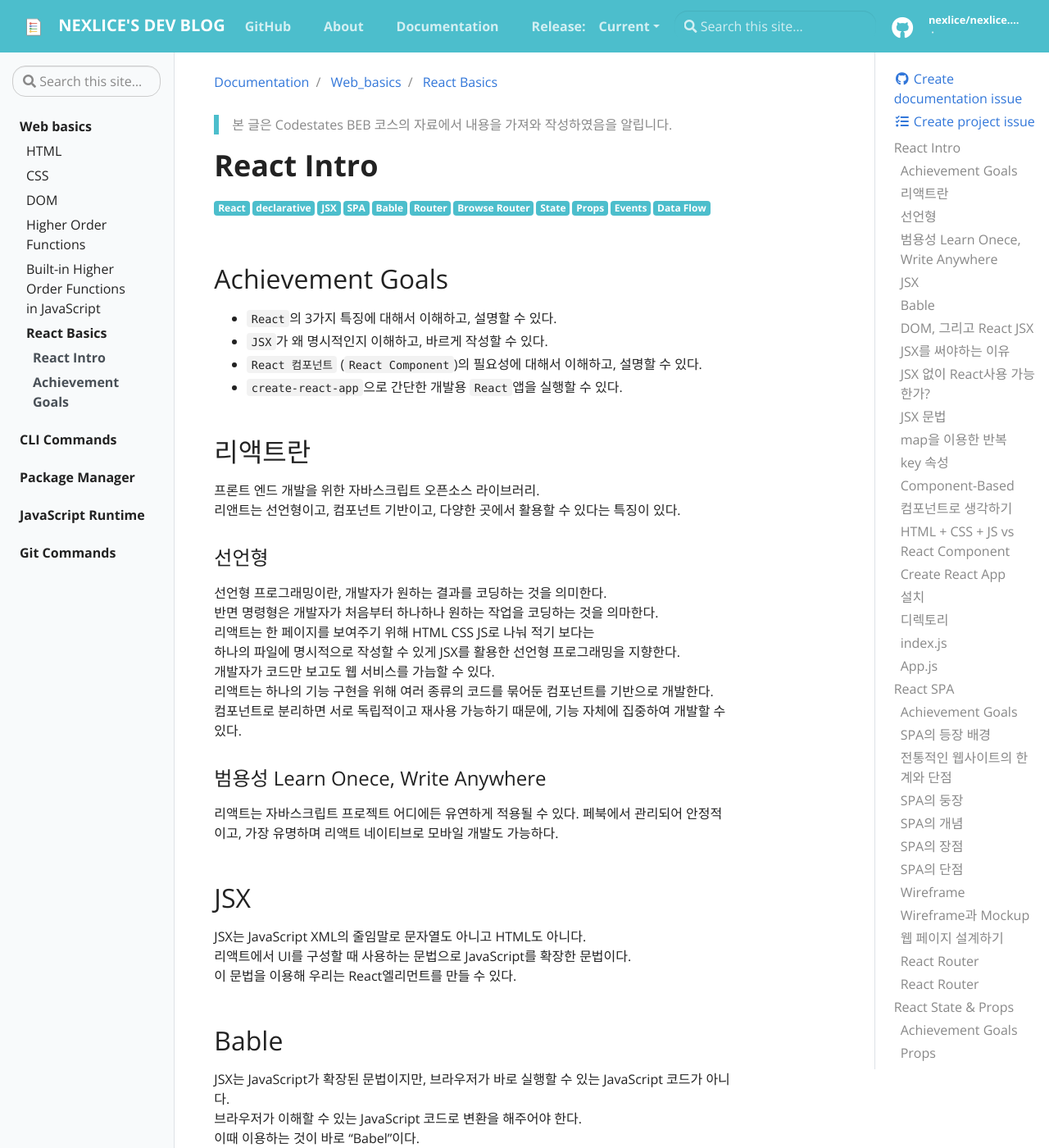
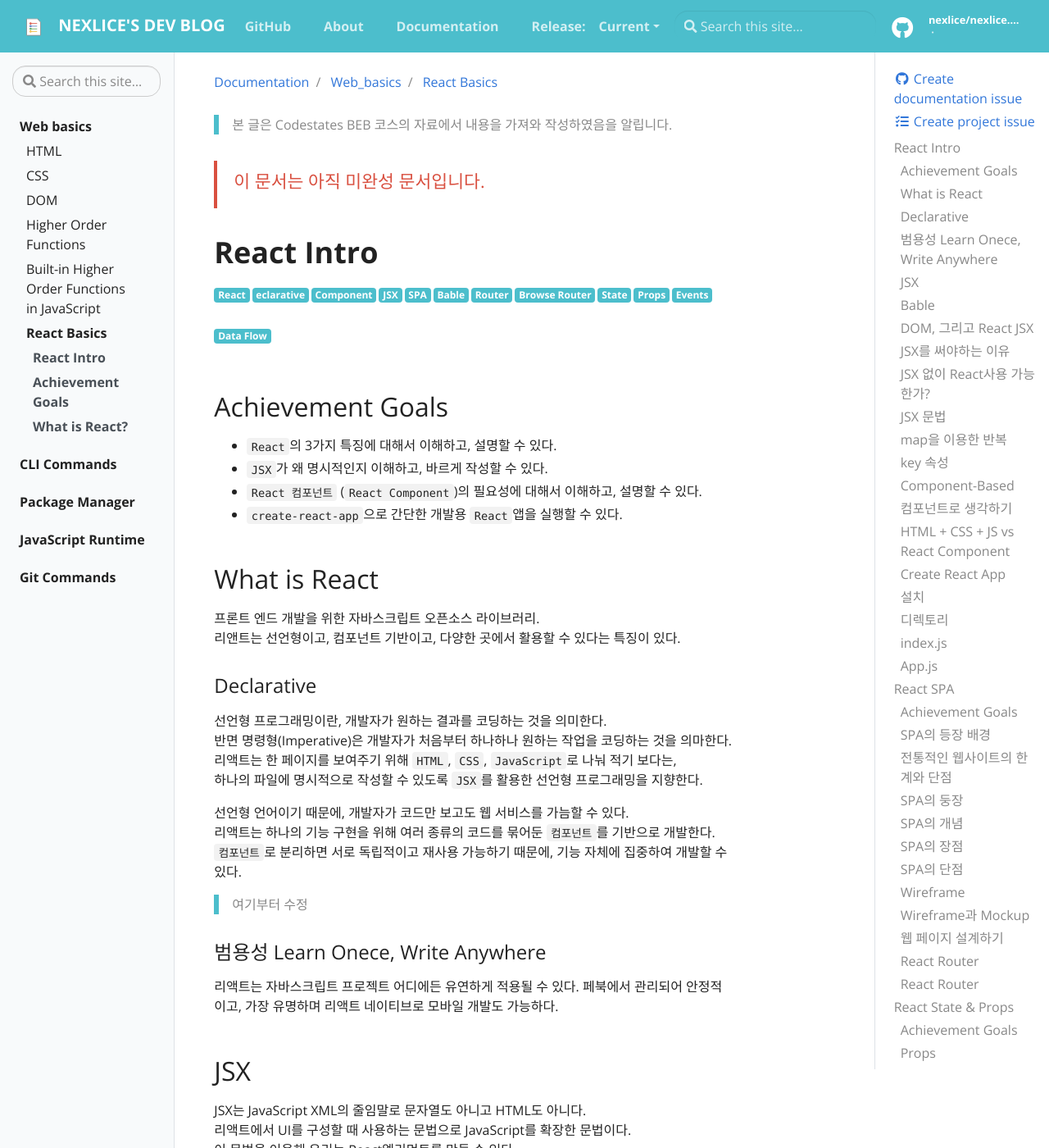
Before and after one commit to nexlice/nexlice.github.io, a Jekyll site: the page built from _docs/Web_Basics/react-basics.md, in a window 1280 px wide and 1400 px high. Shown: the whole window at 82% size. Built offline with Jekyll 4.4.1, drawn with Linux system fonts in a browser that asks for light colours.

Commit message:
docs: minor fix

```diff
--- a/_data/toc.yml
+++ b/_data/toc.yml
@@ -102,6 +102,8 @@
           url: "docs/Web_Basics/react-basics#react-intro"
         - title: Achievement Goals
           url: "docs/Web_Basics/react-basics#achievement-goals"
+        - title: What is React?
+          url: "docs/Web_Basics/react-basics#what-is-react"
 
 
 - title: "CLI Commands"
--- a/_docs/Web_Basics/react-basics.md
+++ b/_docs/Web_Basics/react-basics.md
@@ -2,7 +2,8 @@
 title: React Basics
 tags:
  - React
- - declarative
+ - eclarative
+ - Component
  - JSX
  - SPA
  - Bable
@@ -18,6 +19,8 @@
 
 >   본 글은 Codestates BEB 코스의 자료에서 내용을 가져와 작성하였음을 알립니다.
 
+{% include alert.html type="danger" title="이 문서는 아직 미완성 문서입니다." %}
+
 # React Intro
 
 ## Achievement Goals
@@ -26,19 +29,21 @@
 - `React 컴포넌트` (`React Component`)의 필요성에 대해서 이해하고, 설명할 수 있다.
 - `create-react-app`으로 간단한 개발용 `React`앱을 실행할 수 있다.
 
-## 리액트란
+## What is React
 프론트 엔드 개발을 위한 자바스크립트 오픈소스 라이브러리.
 리앤트는 선언형이고, 컴포넌트 기반이고, 다양한 곳에서 활용할 수 있다는 특징이 있다.
 
-### 선언형
+### Declarative
 선언형 프로그래밍이란, 개발자가 원하는 결과를 코딩하는 것을 의미한다.
-반면 명령형은 개발자가 처음부터 하나하나 원하는 작업을 코딩하는 것을 의마한다.
-리액트는 한 페이지를 보여주기 위해 HTML CSS JS로 나눠 적기 보다는
-하나의 파일에 명시적으로 작성할 수 있게 JSX를 활용한 선언형 프로그래밍을 지향한다.
-개발자가 코드만 보고도 웹 서비스를 가늠할 수 있다.
-리액트는 하나의 기능 구현을 위해 여러 종류의 코드를 묶어둔 컴포넌트를 기반으로 개발한다.
-컴포넌트로 분리하면 서로 독립적이고 재사용 가능하기 때문에, 기능 자체에 집중하여 개발할 수 있다.
+반면 명령형(Imperative)은 개발자가 처음부터 하나하나 원하는 작업을 코딩하는 것을 의마한다.
+리액트는 한 페이지를 보여주기 위해 `HTML`, `CSS`, `JavaScript`로 나눠 적기 보다는,
+하나의 파일에 명시적으로 작성할 수 있도록 `JSX`를 활용한 선언형 프로그래밍을 지향한다.
 
+선언형 언어이기 때문에, 개발자가 코드만 보고도 웹 서비스를 가늠할 수 있다.
+리액트는 하나의 기능 구현을 위해 여러 종류의 코드를 묶어둔 `컴포넌트`를 기반으로 개발한다.
+`컴포넌트`로 분리하면 서로 독립적이고 재사용 가능하기 때문에, 기능 자체에 집중하여 개발할 수 있다.
+
+>> 여기부터 수정
 
 ### 범용성 Learn Onece, Write Anywhere
 리액트는 자바스크립트 프로젝트 어디에든 유연하게 적용될 수 있다.
```
